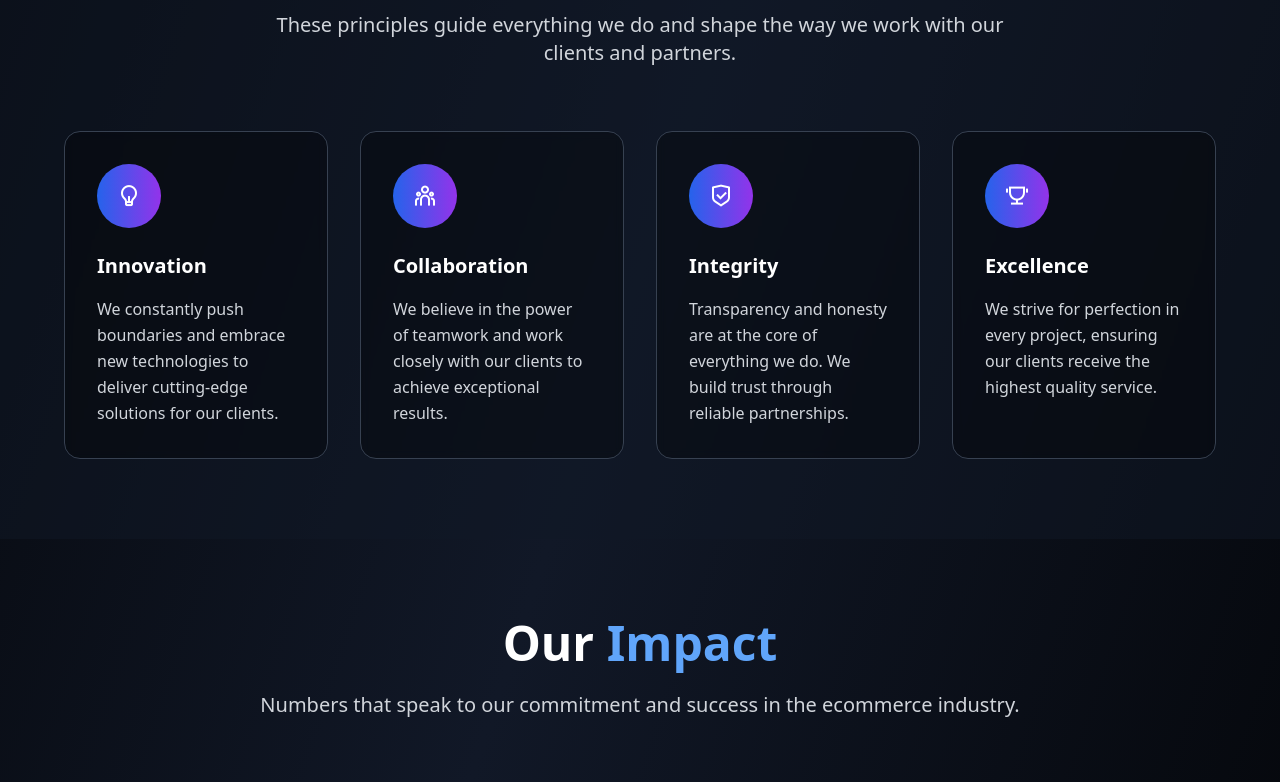
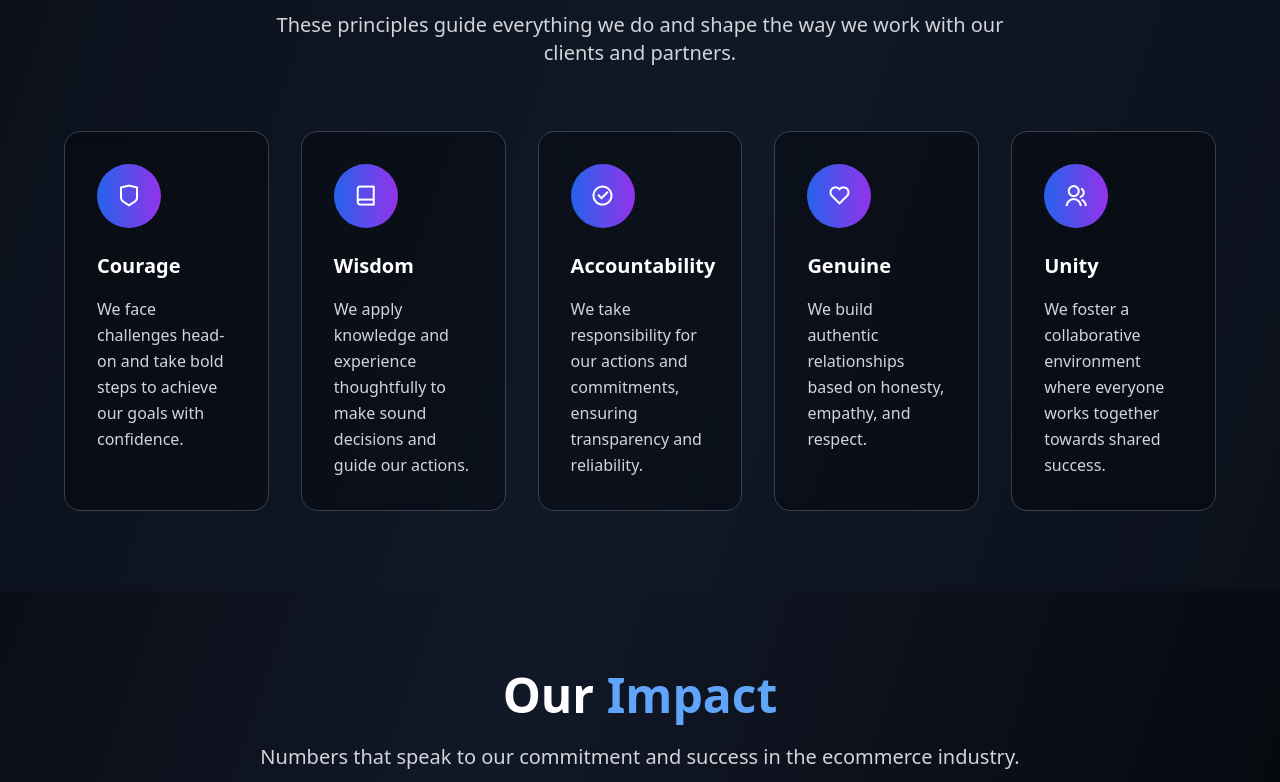
Before and after one commit to Jhake08/WIHI-Asia-Official-Website, a Next.js app: page /about in a window 1280 px wide. Shown: the part 1640-2422 px from the top of the page. Built offline with nearby package versions, Linux system fonts and the light colour scheme.

Commit message:
Update core values to Courage, Wisdom, Accountability, Genuine, and Unity

```diff
--- a/app/about/ValuesSection.tsx
+++ b/app/about/ValuesSection.tsx
@@ -4,24 +4,29 @@
 export default function ValuesSection() {
   const values = [
     {
-      icon: 'ri-lightbulb-line',
-      title: 'Innovation',
-      description: 'We constantly push boundaries and embrace new technologies to deliver cutting-edge solutions for our clients.'
+      icon: 'ri-shield-line',
+      title: 'Courage',
+      description: 'We face challenges head-on and take bold steps to achieve our goals with confidence.'
     },
     {
-      icon: 'ri-team-line',
-      title: 'Collaboration',
-      description: 'We believe in the power of teamwork and work closely with our clients to achieve exceptional results.'
+      icon: 'ri-book-line',
+      title: 'Wisdom',
+      description: 'We apply knowledge and experience thoughtfully to make sound decisions and guide our actions.'
     },
     {
-      icon: 'ri-shield-check-line',
-      title: 'Integrity',
-      description: 'Transparency and honesty are at the core of everything we do. We build trust through reliable partnerships.'
+      icon: 'ri-checkbox-circle-line',
+      title: 'Accountability',
+      description: 'We take responsibility for our actions and commitments, ensuring transparency and reliability.'
     },
     {
-      icon: 'ri-trophy-line',
-      title: 'Excellence',
-      description: 'We strive for perfection in every project, ensuring our clients receive the highest quality service.'
+      icon: 'ri-heart-line',
+      title: 'Genuine',
+      description: 'We build authentic relationships based on honesty, empathy, and respect.'
+    },
+    {
+      icon: 'ri-group-line',
+      title: 'Unity',
+      description: 'We foster a collaborative environment where everyone works together towards shared success.'
     }
   ];
 
@@ -37,7 +42,7 @@ export default function ValuesSection() {
           </p>
         </div>
 
-        <div className="grid grid-cols-1 md:grid-cols-2 lg:grid-cols-4 gap-8">
+        <div className="grid grid-cols-1 md:grid-cols-2 lg:grid-cols-5 gap-8">
           {values.map((value, index) => (
             <div
               key={index}
```
